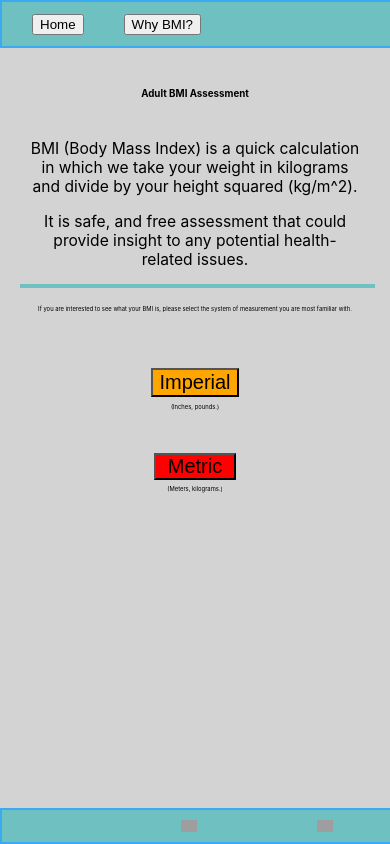
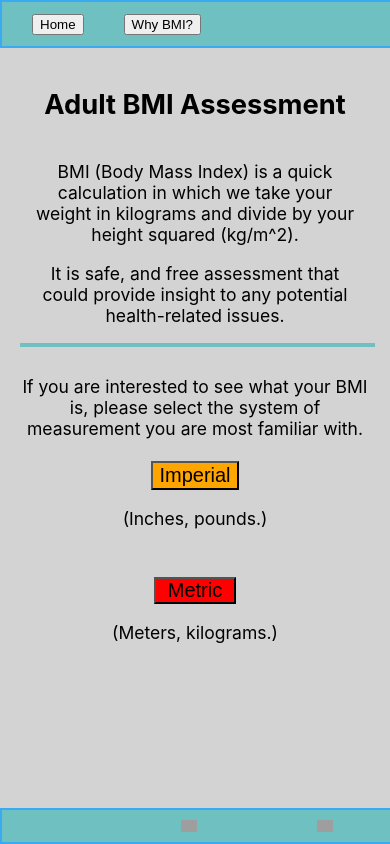
Before and after one commit to hammyhammer/bmi-calculator, a React (Create React App) app in the folder client/: page / in a window 390 px wide. Built offline with nearby package versions, Linux system fonts and the light colour scheme; no server answers; grey boxes are pictures that could not be loaded.

Commit message:
added icons and fixed media queries

```diff
--- a/client/src/App.css
+++ b/client/src/App.css
@@ -256,27 +256,36 @@ header {
   padding: 0px 40px 0px 30px;
 }
 
+.home-header {
+  font-size: 7vw;
+}
+
 .home-main-body {
-  font-size: 4vw;
+  font-size: 4.5vw;
   margin: 30px 30px 0px 30px
 }
 
 .bottom {
+  font-size: 4.5vw;
   padding: 15px;
 }
 
 .imperial {
   background-color: orange;
   font-size: 20px;
-  margin: 50px 0px 0px 0px;
+  margin: 5px 0px 0px 0px;
 }
 
 .metric {
   background-color: red;
   padding: 0px 11.5px;
   font-size: 20px;
-  margin: 30px 0px 0px 0px;
+  margin: 10px 0px 0px 0px;
 
+}
+
+.imp-header {
+  font-size: 7vw;
 }
 
 .imp-body {
@@ -355,6 +364,7 @@ header {
 
 .met-results-top {
   margin: 40px;
+  font-size: 4vw;
 }
 
 .met-results-horizontal {
@@ -368,6 +378,10 @@ header {
   margin: 50px 30px 70px 30px;
   font-size: 5vw;
   padding: 30px 0px 0px 0px;
+}
+
+.why-header {
+  font-size: 7vw;
 }
 
 .why-top {
```
